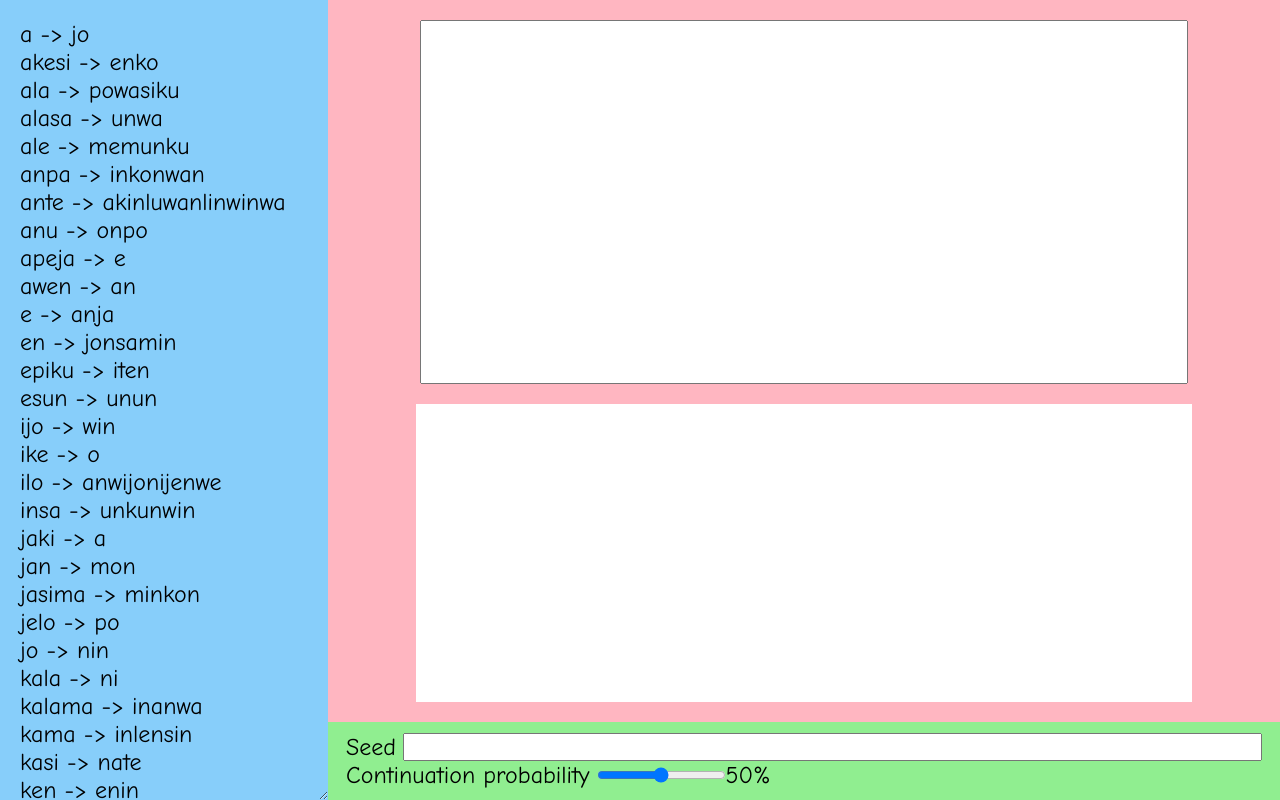
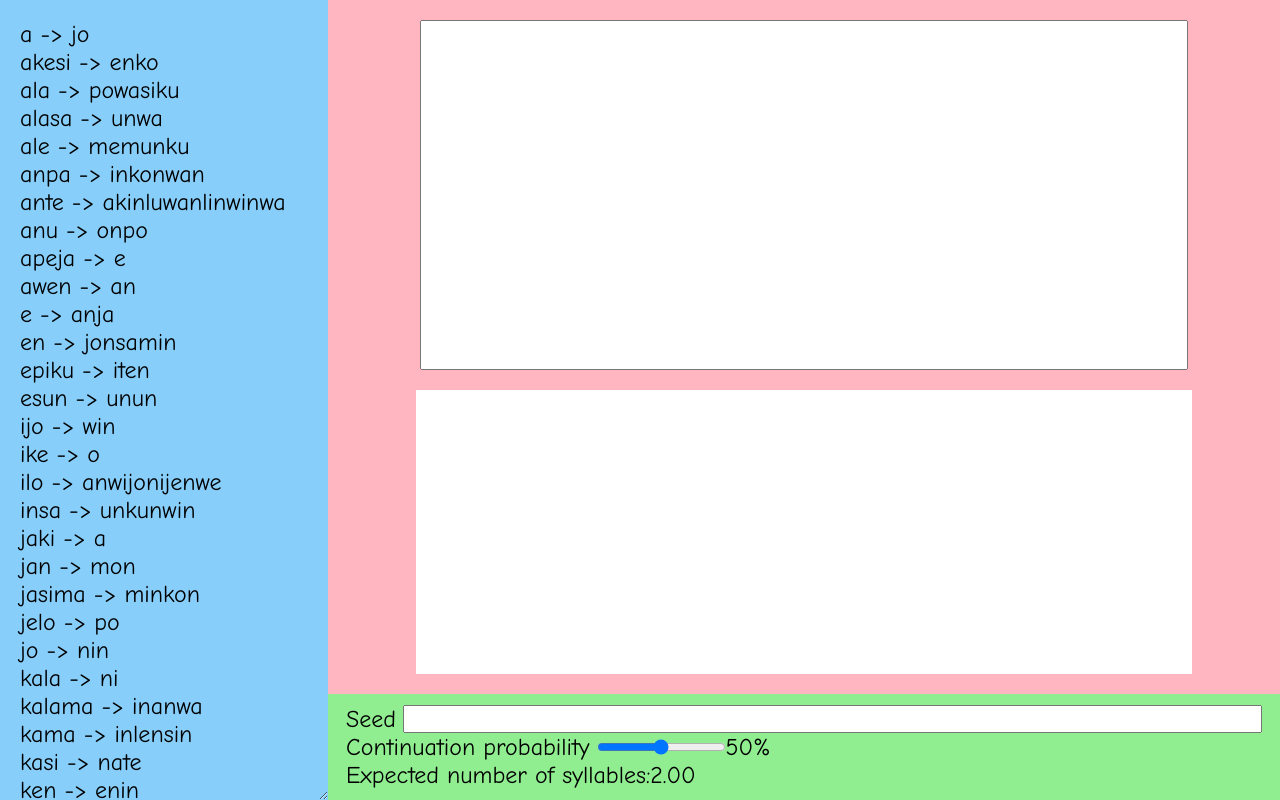
Before and after one commit to 00001H/son-latun, a website with bundled scripts: page src/index.html in a window 1280 px wide. Built offline with nearby package versions, Linux system fonts and the light colour scheme.

Commit message:
mute suli

```diff
--- a/src/index.html
+++ b/src/index.html
@@ -21,6 +21,7 @@
                         <input id="wcontp" type="range" min="1" max="99" step="1" value="50">
                         <label for="wcontp"><span id="wcontpd"></span>%</label>
                     </div>
+                    <p>Expected number of syllables: <span id="wexpl"></span></p>
                 </div>
             </div>
         </div>
--- a/src/index.ts
+++ b/src/index.ts
@@ -38,6 +38,7 @@ addEventListener("load",()=>{
     const seedbox = document.getElementById("seedbox") as HTMLInputElement;
     const wcontp = document.getElementById("wcontp") as HTMLInputElement;
     const wcontpd = document.getElementById("wcontpd") as HTMLSpanElement;
+    const wexpl = document.getElementById("wexpl") as HTMLSpanElement;
     const relexin = document.getElementById("relex-input") as HTMLTextAreaElement;
     const relexout = document.getElementById("relex-output") as HTMLPreElement;
     let mapping = new Map<string,string>();
@@ -78,7 +79,15 @@ addEventListener("load",()=>{
     seedbox.addEventListener("input",update);
     relexin.addEventListener("input",update);
     wcontp.addEventListener("input",update);
-    wcontp.addEventListener("input",() => {wcontpd.textContent = wcontp.value;});
+    wcontp.addEventListener("input",() => {
+        wcontpd.textContent = wcontp.value;
+        const x = wcontp.valueAsNumber/100;
+        wexpl.textContent = (1/(1-x)).toFixed(2);
+    });
     wcontpd.textContent = wcontp.value;
+    {
+        const x = wcontp.valueAsNumber/100;
+        wexpl.textContent = (1/(1-x)).toFixed(2);
+    }
     update();
 });
```
